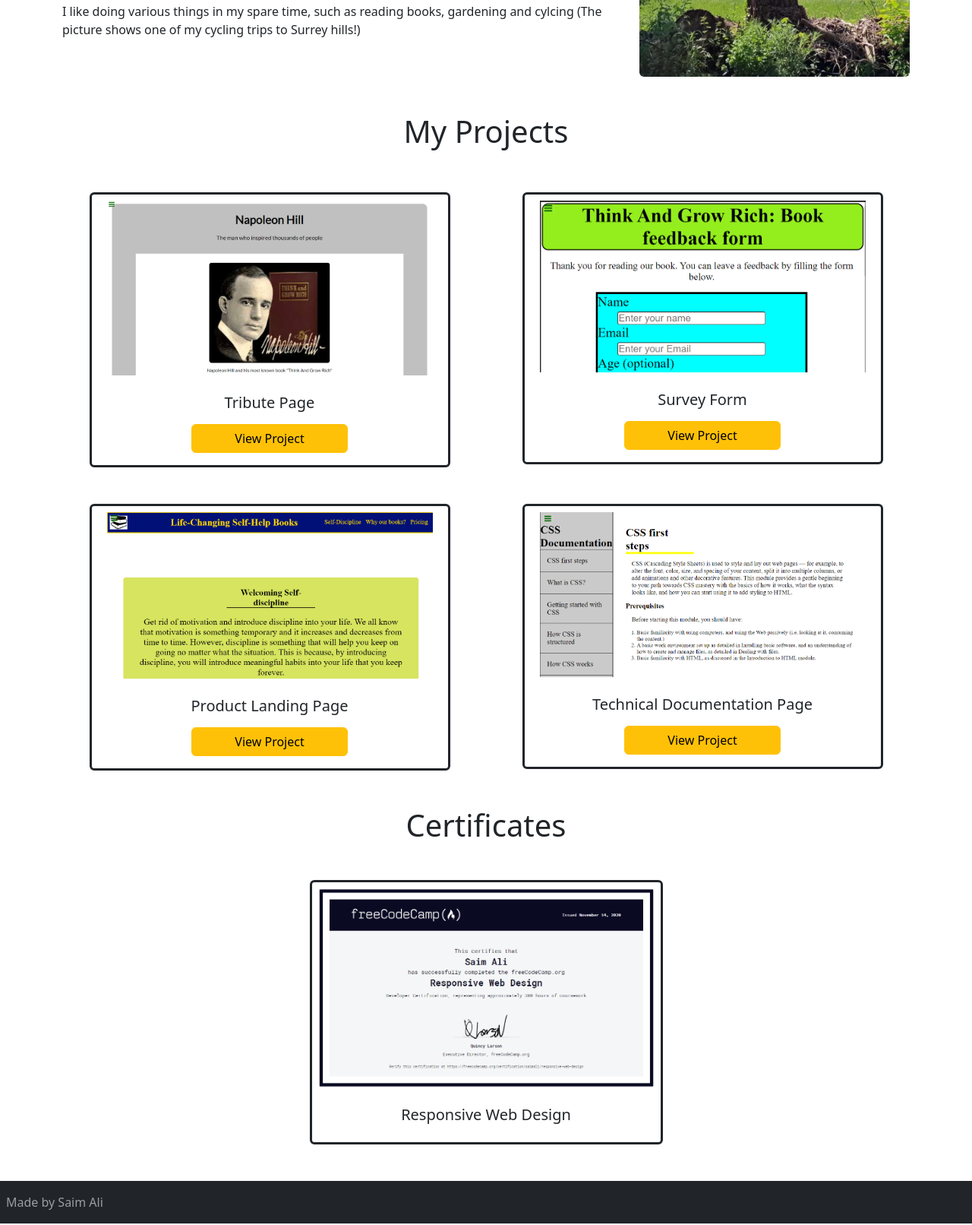
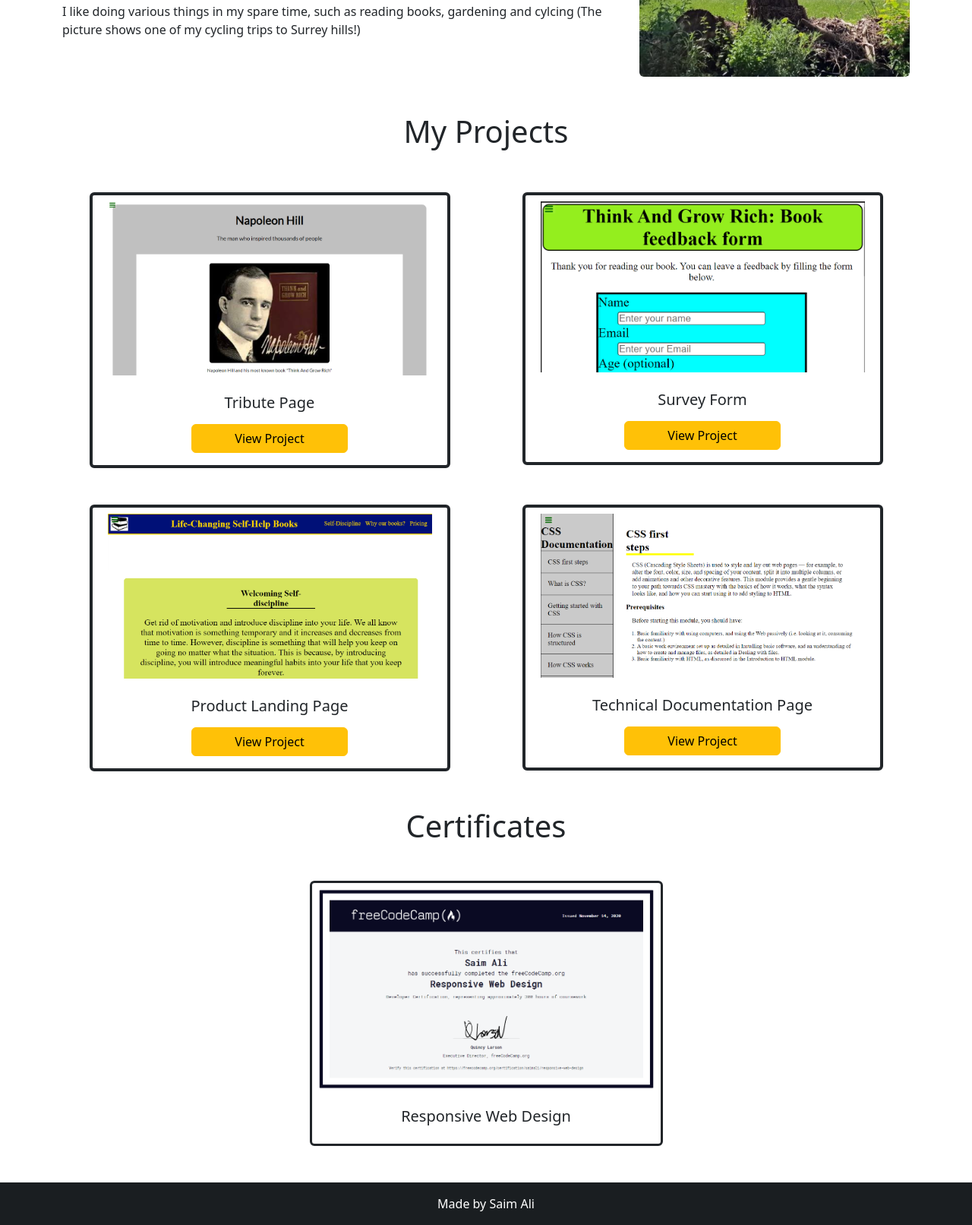
Before and after one commit to SaimAli1840/Bootstrap-Portfolio-Project, a plain HTML site: page index.html in a window 1280 px wide. Shown: the part 554-2166 px from the top of the page at 76% size. Drawn offline with nearby package versions, Linux system fonts and the light colour scheme.

Commit message:
New stuff

```diff
--- a/index.html
+++ b/index.html
@@ -27,7 +27,7 @@
                         <a href="#about" class="nav-link">My Projects</a>
                     </li>
                     <li class="nav-item">
-                        <a href="#contribute" class="nav-link">Contact</a>
+                        <a href="#contact" class="nav-link">Contact</a>
                     </li>
                 </ul>
             </div>
@@ -40,7 +40,7 @@
 
     <section class="bg-dark text-light p-5 text-center">
         <div class="container">
-            <div>
+            <div id="home">
                 <div>
 
                     <h1>Hello!</h1>
@@ -71,9 +71,9 @@
 
 
         <div class="row">
-            <h1 class="text-center mt-5">My Projects</h1>
+            <h1 id="about" class="text-center mt-5">My Projects</h1>
 
-            <div class="card col-10 col-md-5 m-auto mt-5 border border-dark border-3 ">
+            <div class="card col-10 col-md-5 m-auto mt-5 border border-dark border-4 ">
                 <img  src="Tribute.PNG" class="card-img-top p-2" alt="...">
                 <div class="card-body">
                   <h5 class="card-title text-center">Tribute Page</h5>
@@ -81,7 +81,7 @@
                 </div>
               </div>
 
-              <div class="card col-10 col-md-5 m-auto mt-5 border border-dark border-3">
+              <div class="card col-10 col-md-5 m-auto mt-5 border border-dark border-4">
                 <img src="survey-form.png" class="card-img-top p-2" alt="...">
                 <div class="card-body">
                   <h5 class="card-title text-center">Survey Form</h5>
@@ -89,7 +89,7 @@
                 </div>
               </div>
 
-              <div class="card col-10 col-md-5 m-auto mt-5 border border-dark border-3">
+              <div class="card col-10 col-md-5 m-auto mt-5 border border-dark border-4">
                 <img src="Product.PNG" class="card-img-top p-2" alt="...">
                 <div class="card-body">
                   <h5 class="card-title text-center">Product Landing Page</h5>
@@ -97,7 +97,7 @@
                 </div>
               </div>
 
-              <div class="card col-10 col-md-5 m-auto mt-5 border border-dark border-3">
+              <div class="card col-10 col-md-5 m-auto mt-5 border border-dark border-4">
                 <img src="Tech.PNG" class="card-img-top p-2" alt="...">
                 <div class="card-body">
                   <h5 class="card-title text-center">Technical Documentation Page</h5>
@@ -120,24 +120,17 @@
 
     </section>
 
-    <div>
-        <nav class="navbar navbar-expand-lg bg-dark navbar-dark sticky-top mt-5">
-            <div class="">
-                <button class="navbar-toggler" type="button" data-bs-toggle="collapse" data-bs-target="#navmanu">
-                    <span class="navbar-toggler-icon"></span>
-                </button>
-                <div class="collapse navbar-collapse" id="navmanu">
-                    <ul class="navbar-nav">
-                        <li class="nav-item">
-                            <a href="#home" class="nav-link">Made by Saim Ali</a>
-                        </li>
-                    </ul>
-                </div>
+    <footer class="bg-dark text-center text-white mt-5">
+        <!-- Grid container -->
 
-            </div>
-        </nav>
 
-    </div>
+        <!-- Copyright -->
+        <div class="text-center p-3" style="background-color: rgba(0, 0, 0, 0.2);">
+          Made by Saim Ali
+          <a class="text-white" href="https://mdbootstrap.com/"></a>
+        </div>
+        <!-- Copyright -->
+      </footer>
 
 
 
```
